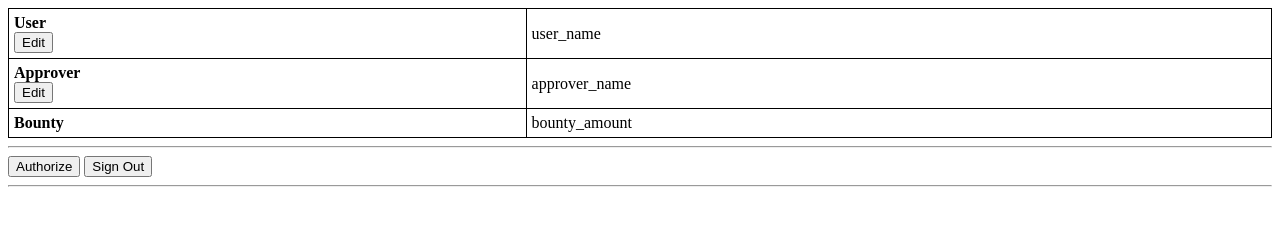
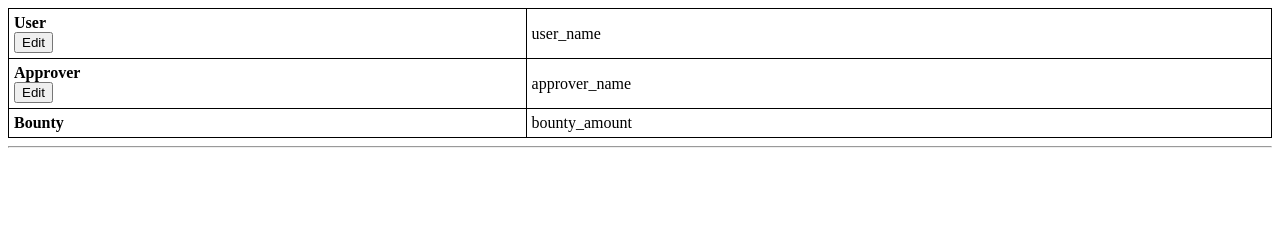
Before and after one commit to mengkiatlim/cyc, a plain HTML site: page entry_macro.html in a window 1280 px wide. Drawn offline with Linux system fonts and the light colour scheme.

Commit message:
move out authorize and signout button

```diff
--- a/entry_macro.html
+++ b/entry_macro.html
@@ -51,12 +51,6 @@
   <!-- Some spacing -->
   <hr>
 
-  <button id="authorize_button">Authorize</button>
-  <button id="signout_button">Sign Out</button>
-
-  <!-- Some spacing -->
-  <hr>
-
   <!-- Keeping this element here to print errors -->
   <pre id="entry_macro_debug_content"></pre>
 
```
